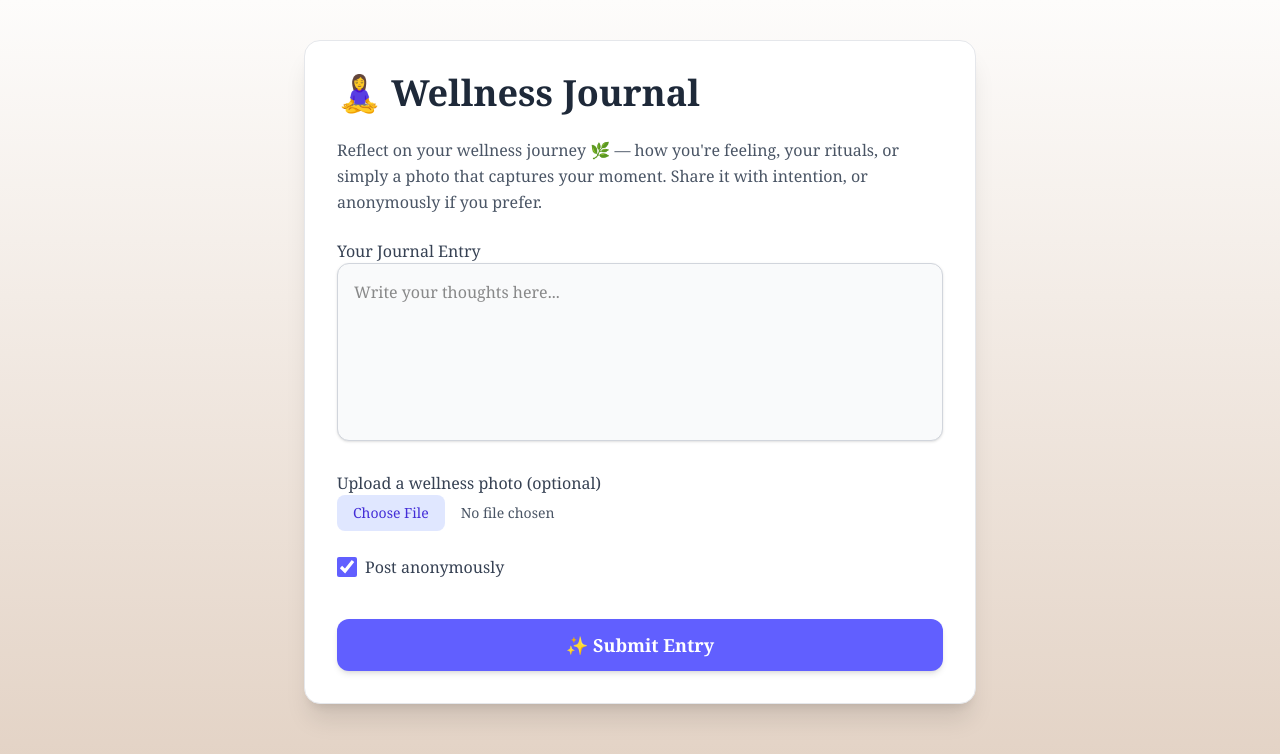
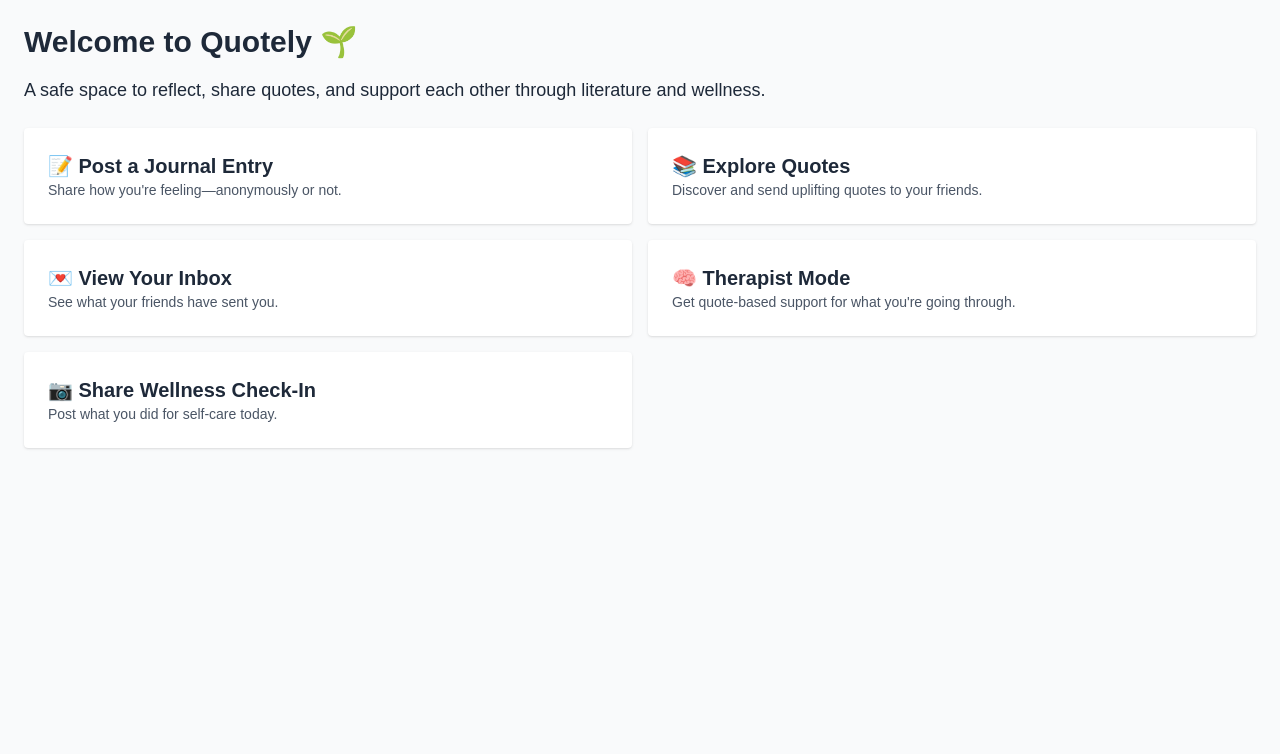
Before and after one commit to ziminqian/nextjs-thirdeye, a Next.js app: page /home in a window 1280 px wide. Shown: the top 754 px of the page. Built offline with nearby package versions, Linux system fonts and the light colour scheme.

Commit message:
home page

```diff
--- a/app/home/page.tsx
+++ b/app/home/page.tsx
@@ -1,77 +1,117 @@
-"use client";
+// 📁 /src/app/page.tsx
+import React from "react";
+import Link from "next/link";
 
-import { useState } from "react";
+export default function HomePage() {
+  return (
+    <main className="min-h-screen bg-gray-50 text-gray-800 p-6">
+      <h1 className="text-3xl font-bold mb-4">Welcome to Quotely 🌱</h1>
+      <p className="mb-6 text-lg">A safe space to reflect, share quotes, and support each other through literature and wellness.</p>
 
-export default function PostPage() {
-  const [entry, setEntry] = useState("");
-  const [isAnonymous, setIsAnonymous] = useState(true);
-  const [file, setFile] = useState<File | null>(null);
+      <div className="grid gap-4 md:grid-cols-2">
+        <Link href="/post" className="block p-6 bg-white rounded shadow hover:shadow-lg transition">
+          <h2 className="text-xl font-semibold">📝 Post a Journal Entry</h2>
+          <p className="text-sm text-gray-600">Share how you're feeling—anonymously or not.</p>
+        </Link>
 
-  return (
-    <main className="min-h-screen bg-gradient-to-b from-[#fdfcfb] to-[#e2d1c3] px-4 py-10 flex justify-center items-start font-serif">
-      <div className="bg-white rounded-2xl shadow-xl p-8 w-full max-w-2xl space-y-6 border border-gray-200">
-        <h1 className="text-4xl font-bold text-gray-800 flex items-center gap-2">
-          🧘‍♀️ Wellness Journal
-        </h1>
-        <p className="text-gray-600 leading-relaxed">
-          Reflect on your wellness journey 🌿 — how you're feeling, your rituals, or simply a photo that captures your moment. Share it with intention, or anonymously if you prefer.
-        </p>
+        <Link href="/explore" className="block p-6 bg-white rounded shadow hover:shadow-lg transition">
+          <h2 className="text-xl font-semibold">📚 Explore Quotes</h2>
+          <p className="text-sm text-gray-600">Discover and send uplifting quotes to your friends.</p>
+        </Link>
 
-        <div className="space-y-2">
-          <label className="text-gray-700 font-medium">Your Journal Entry</label>
-          <textarea
-            rows={6}
-            className="w-full border border-gray-300 rounded-xl p-4 focus:outline-none focus:ring-2 focus:ring-indigo-300 shadow-sm resize-none bg-gray-50"
-            placeholder="Write your thoughts here..."
-            value={entry}
-            onChange={(e) => setEntry(e.target.value)}
-          />
-        </div>
+        <Link href="/inbox" className="block p-6 bg-white rounded shadow hover:shadow-lg transition">
+          <h2 className="text-xl font-semibold">💌 View Your Inbox</h2>
+          <p className="text-sm text-gray-600">See what your friends have sent you.</p>
+        </Link>
 
-        <div className="space-y-2">
-          <label className="text-gray-700 font-medium">Upload a wellness photo (optional)</label>
-          <input
-            type="file"
-            accept="image/*"
-            onChange={(e) => {
-              if (e.target.files && e.target.files[0]) {
-                setFile(e.target.files[0]);
-              }
-            }}
-            className="block w-full text-sm text-gray-600 file:mr-4 file:py-2 file:px-4 file:rounded-lg file:border-0 file:text-sm file:font-medium file:bg-indigo-100 file:text-indigo-700 hover:file:bg-indigo-200 cursor-pointer"
-          />
-        </div>
+        <Link href="/therapist" className="block p-6 bg-white rounded shadow hover:shadow-lg transition">
+          <h2 className="text-xl font-semibold">🧠 Therapist Mode</h2>
+          <p className="text-sm text-gray-600">Get quote-based support for what you're going through.</p>
+        </Link>
 
-        {file && (
-          <div className="space-y-2">
-            <p className="font-medium text-gray-700">Photo Preview:</p>
-            <img
-              src={URL.createObjectURL(file)}
-              alt="Preview"
-              className="w-full max-h-80 object-contain border rounded-xl shadow-md"
-            />
-          </div>
-        )}
-
-        <div className="flex items-center gap-2">
-          <input
-            type="checkbox"
-            checked={isAnonymous}
-            onChange={(e) => setIsAnonymous(e.target.checked)}
-            className="h-5 w-5 accent-indigo-500 rounded focus:ring-2 focus:ring-indigo-400"
-          />
-          <label className="text-gray-700">Post anonymously</label>
-        </div>
-
-        <div className="pt-4">
-          <button
-            onClick={() => alert("Submitted! (You can replace this with actual logic)")}
-            className="w-full bg-indigo-500 hover:bg-indigo-600 text-white text-lg font-semibold py-3 rounded-xl transition-all duration-200 shadow-md hover:shadow-lg"
-          >
-            ✨ Submit Entry
-          </button>
-        </div>
+        <Link href="/wellness" className="block p-6 bg-white rounded shadow hover:shadow-lg transition">
+          <h2 className="text-xl font-semibold">📷 Share Wellness Check-In</h2>
+          <p className="text-sm text-gray-600">Post what you did for self-care today.</p>
+        </Link>
       </div>
     </main>
   );
 }
+
+// "use client";
+
+// import { useState } from "react";
+
+// export default function PostPage() {
+//   const [entry, setEntry] = useState("");
+//   const [isAnonymous, setIsAnonymous] = useState(true);
+//   const [file, setFile] = useState<File | null>(null);
+
+//   return (
+//     <main className="min-h-screen bg-gradient-to-b from-[#fdfcfb] to-[#e2d1c3] px-4 py-10 flex justify-center items-start font-serif">
+//       <div className="bg-white rounded-2xl shadow-xl p-8 w-full max-w-2xl space-y-6 border border-gray-200">
+//         <h1 className="text-4xl font-bold text-gray-800 flex items-center gap-2">
+//           🧘‍♀️ Wellness Journal
+//         </h1>
+//         <p className="text-gray-600 leading-relaxed">
+//           Reflect on your wellness journey 🌿 — how you're feeling, your rituals, or simply a photo that captures your moment. Share it with intention, or anonymously if you prefer.
+//         </p>
+
+//         <div className="space-y-2">
+//           <label className="text-gray-700 font-medium">Your Journal Entry</label>
+//           <textarea
+//             rows={6}
+//             className="w-full border border-gray-300 rounded-xl p-4 focus:outline-none focus:ring-2 focus:ring-indigo-300 shadow-sm resize-none bg-gray-50"
+//             placeholder="Write your thoughts here..."
+//             value={entry}
+//             onChange={(e) => setEntry(e.target.value)}
+//           />
+//         </div>
+
+//         <div className="space-y-2">
+//           <label className="text-gray-700 font-medium">Upload a wellness photo (optional)</label>
+//           <input
+//             type="file"
+//             accept="image/*"
+//             onChange={(e) => {
+//               if (e.target.files && e.target.files[0]) {
+//                 setFile(e.target.files[0]);
+//               }
+//             }}
+//             className="block w-full text-sm text-gray-600 file:mr-4 file:py-2 file:px-4 file:rounded-lg file:border-0 file:text-sm file:font-medium file:bg-indigo-100 file:text-indigo-700 hover:file:bg-indigo-200 cursor-pointer"
+//           />
+//         </div>
+
+//         {file && (
+//           <div className="space-y-2">
+//             <p className="font-medium text-gray-700">Photo Preview:</p>
+//             <img
+//               src={URL.createObjectURL(file)}
+//               alt="Preview"
+//               className="w-full max-h-80 object-contain border rounded-xl shadow-md"
+//             />
+//           </div>
+//         )}
+
+//         <div className="flex items-center gap-2">
+//           <input
+//             type="checkbox"
+//             checked={isAnonymous}
+//             onChange={(e) => setIsAnonymous(e.target.checked)}
+//             className="h-5 w-5 accent-indigo-500 rounded focus:ring-2 focus:ring-indigo-400"
+//           />
+//           <label className="text-gray-700">Post anonymously</label>
+//         </div>
+
+//         <div className="pt-4">
+//           <button
+//             onClick={() => alert("Submitted! (You can replace this with actual logic)")}
+//             className="w-full bg-indigo-500 hover:bg-indigo-600 text-white text-lg font-semibold py-3 rounded-xl transition-all duration-200 shadow-md hover:shadow-lg"
+//           >
+//             ✨ Submit Entry
+//           </button>
+//         </div>
+//       </div>
+//     </main>
+//   );
+// }
```
